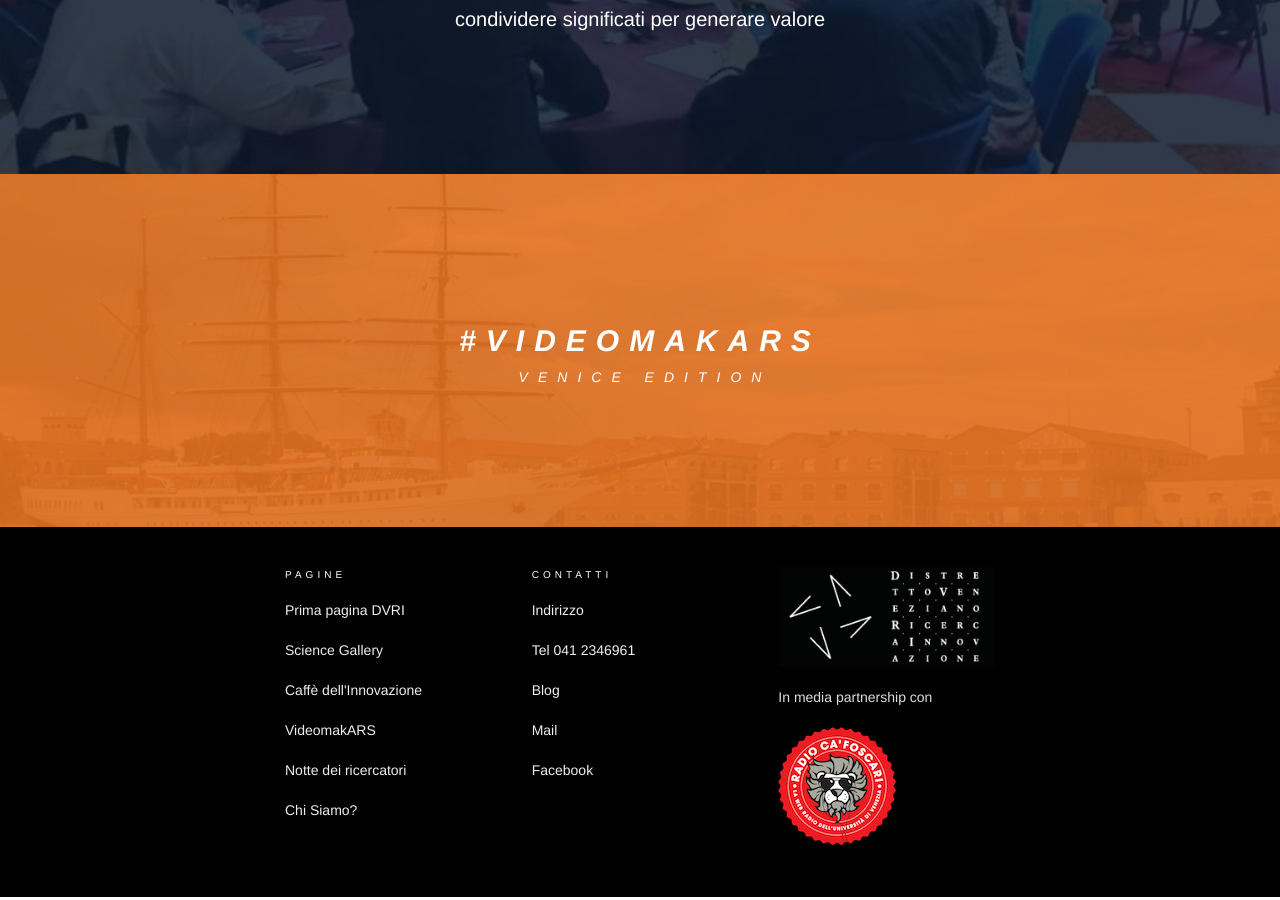
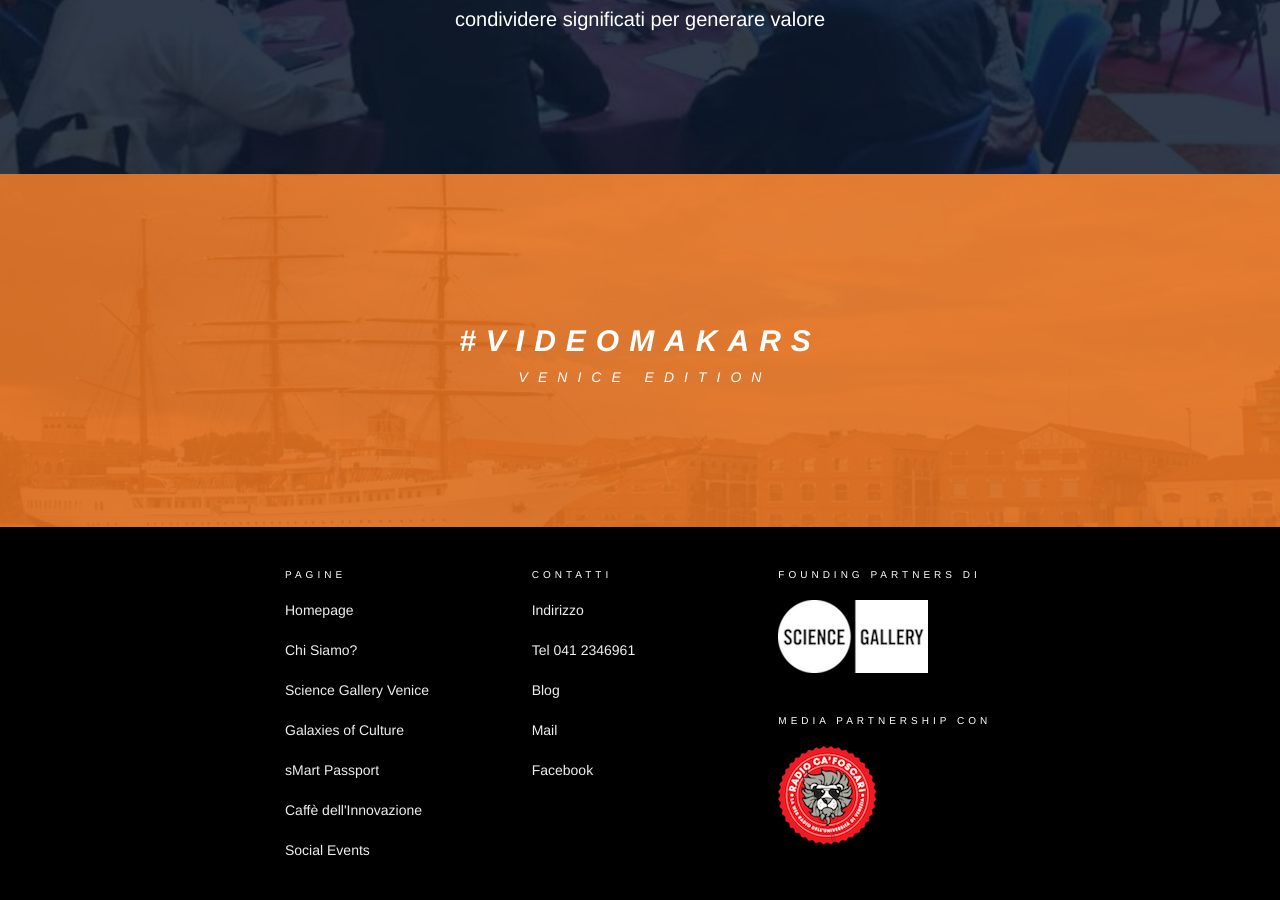
Before and after one commit to simonini/dvri-j-theme, a Jekyll site: the page built from index.html, in a window 1280 px wide and 900 px high, scrolled down 2071 px. Built offline with Jekyll 4.4.1, drawn with Linux system fonts in a browser that asks for light colours; comment, search, counter and statistics services are not loaded.

Commit message:
footer modifiche

```diff
--- a/_includes/footer.html
+++ b/_includes/footer.html
@@ -5,12 +5,13 @@
       <div class="col-sm-4 col-xs-6">
       <h5>Pagine</h5>
       <ul>
-        <li><a href="{{ site.baseurl }}/index.html">Prima pagina DVRI</a></li>
-        <li><a href="{{ site.baseurl }}/progetti/science-gallery.html">Science Gallery</a></li>
+        <li><a href="{{ site.baseurl }}/index.html">Homepage</a></li>
+        <li><a href="{{ site.baseurl }}/progetti/chi-siamo.html">Chi Siamo?</a></li>
+        <li><a href="{{ site.baseurl }}/progetti/science-gallery.html">Science Gallery Venice</a></li>
+        <li><a href="{{ site.baseurl }}/progetti/cultural_galaxies.html">Galaxies of Culture</a></li>
+        <li><a href="{{ site.baseurl }}/progetti/smart-passport.html">sMart Passport</a></li>
         <li><a href="{{ site.baseurl }}/progetti/caffe.html"> Caffè dell'Innovazione</a></li>
-        <li><a href="{{ site.baseurl }}/progetti/video-makars.html">VideomakARS</a></li>
-        <li><a href="{{ site.baseurl }}/progetti/notte-dei-ricercatori.html">Notte dei ricercatori</a></li>
-        <li><a href="{{ site.baseurl }}/progetti/chi-siamo.html">Chi Siamo?</a></li>
+        <li><a href="{{ site.baseurl }}/progetti/social-events.html">Social Events</a></li>
       </ul>
       </div>
 
@@ -22,16 +23,23 @@
             <li><a href="{{ site.baseurl }}/blog.html">Blog</a></li>
             <li><a href="mailto:dvr@unive.it">Mail</a></li>
             <li><a href="https://www.facebook.com/distrettoveneziano/?fref=ts" target="_blank">Facebook</a>
-          </li>
-        </div>
+            </li>
+            <li>
+              <script type="text/javascript" src="//downloads.mailchimp.com/js/signup-forms/popup/unique-methods/embed.js" data-dojo-config="usePlainJson: true, isDebug: false"></script><script type="text/javascript">window.dojoRequire(["mojo/signup-forms/Loader"], function(L) { L.start({"baseUrl":"mc.us9.list-manage.com","uuid":"9f20e2ae6f7523731d2962b27","lid":"b4016194af","uniqueMethods":true}) })</script>
+            </li>
+           <!--<div class="col-sm-4 col-xs-6">
+           <img src="{{ site.baseurl }}/assets/logo-sfondo-nero.png">
+           </div>-->
+            </div>
 
-          <div class="col-sm-4">
-    <img src="{{ site.baseurl }}/assets/logo-sfondo-nero.png" style="max-width: 100%">
-    </div>
+
       <div class="col-sm-4 col-xs-6">
-        <p> In media partnership con <br/>
+        <h5> Founding Partners di <br/>
+        <a href="https://venice.sciencegallery.com//" target="_blank" class="link_img"><img src="{{ site.baseurl }}/assets/SGLogo.png" alt="logo di Science Gallery Venice"></a>
+        </h5>
+        <h5> Media partnership con <br/>
         <a href="https://radiocafoscari.it/" target="_blank" class="link_img"><img src="{{ site.baseurl }}/assets/Logo-Radiocafoscari.png" alt="logo di Radio Ca' Foscari"></a>
-          </p>
+        </h5>
       </div>
 
     </div><!--.row-->
```
Also changed, not shown: assets/Logo-Radiocafoscari.png, assets/SGLogo.png (added), assets/logo-sfondo-nero.png.
